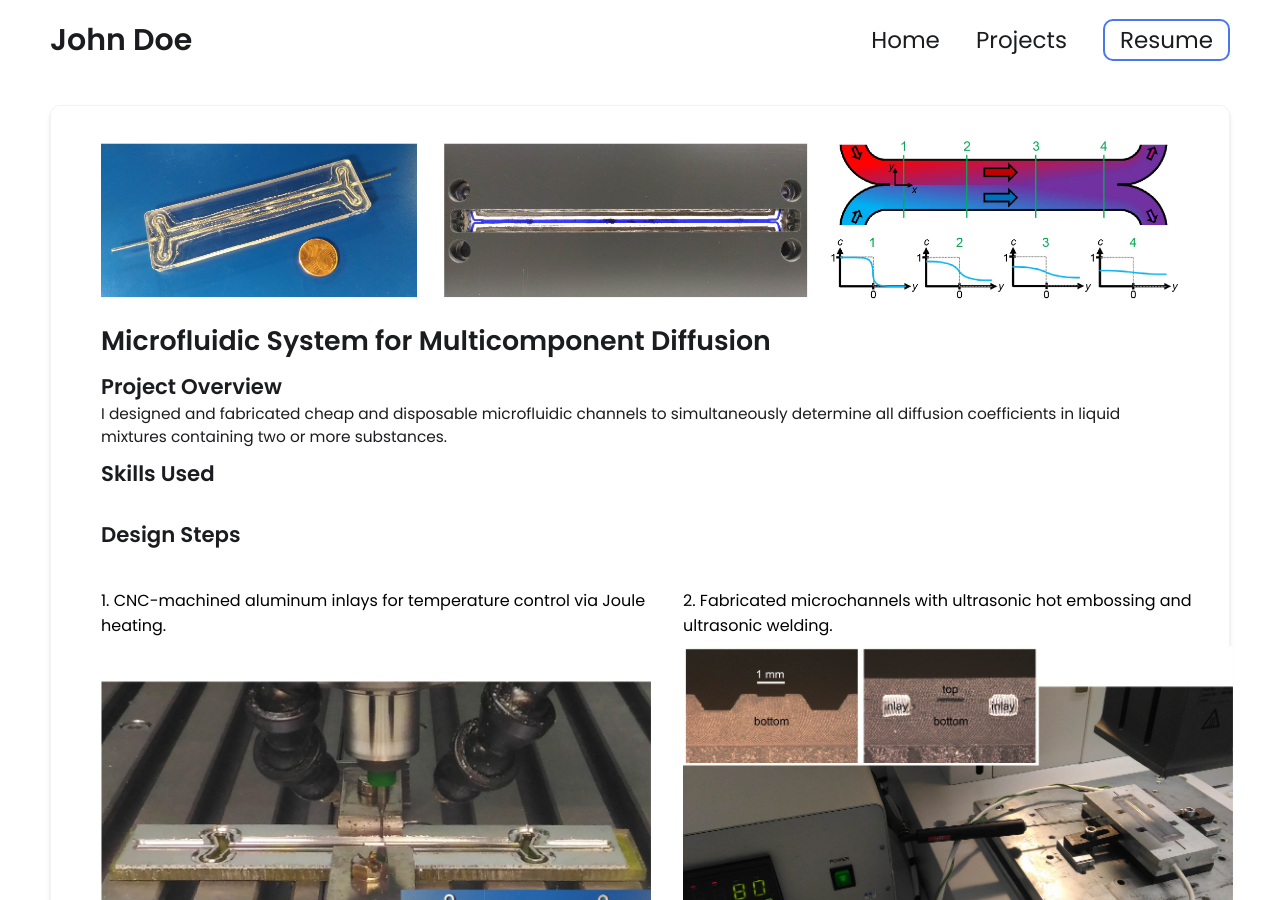
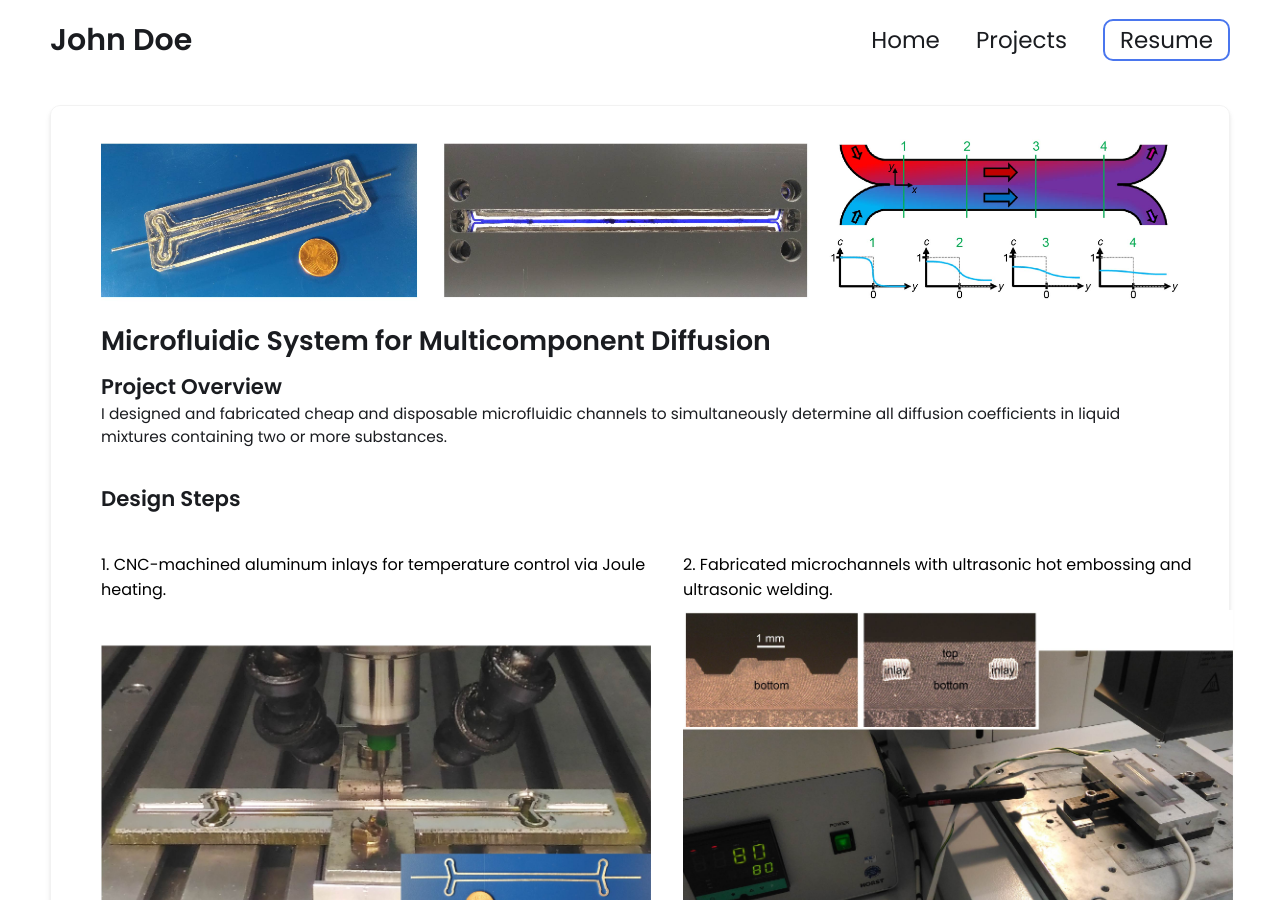
Before and after one commit to HagenGress/HagenGress.github.io, a Jekyll site: the page built from _projects/microfluidic-channel/index.md, in a window 1280 px wide and 900 px high. Built offline with Jekyll 4.4.1, drawn with Linux system fonts in a browser that asks for light colours.

Commit message:
Update post.html

```diff
--- a/_layouts/post.html
+++ b/_layouts/post.html
@@ -18,14 +18,16 @@ layout: wrapper
             <h2>Project Overview</h2>
             <p>{{ page.description }}</p>
         </div>
-        <div class="skills-card">
+        {% if page.skills and page.skills.size > 0 %}
+          <div class="skills-card">
             <h2>Skills Used</h2>
             <div class="skills-list">
-                {% for skill in page.skills %}
+              {% for skill in page.skills %}
                 <span class="skill">{{ skill }}</span>
-                {% endfor %}
+              {% endfor %}
             </div>
-        </div>
+          </div>
+        {% endif %}
     </div>
 
     <div class="content">
```
